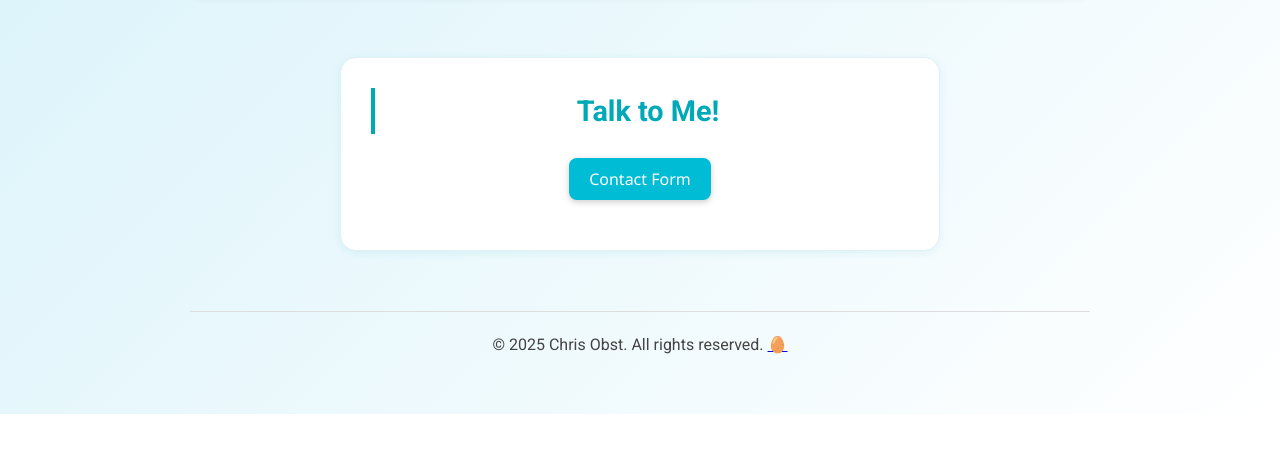
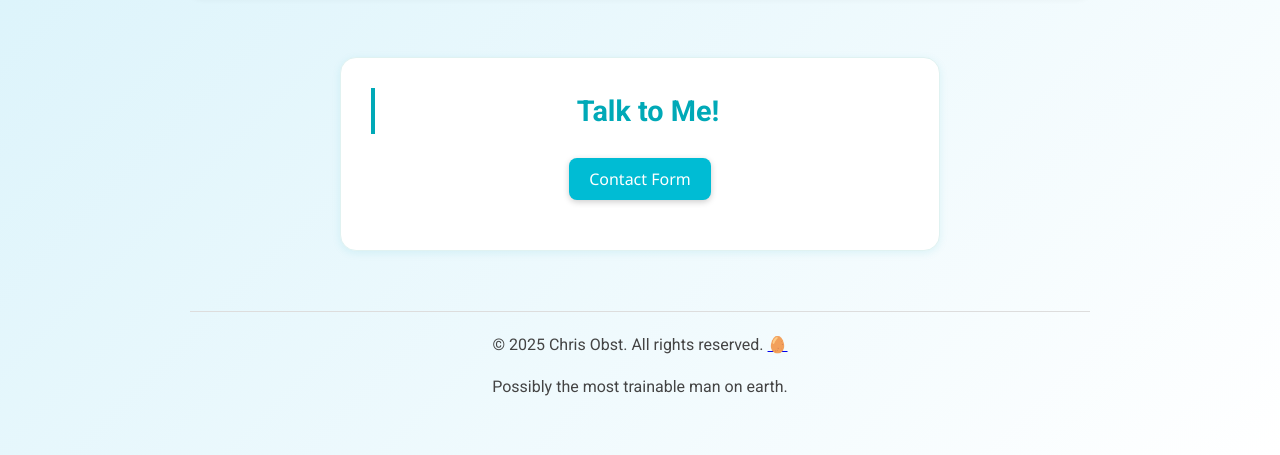
Before and after one commit to CJOBST01/portfolio-site, a plain HTML site: page cv.html in a window 1280 px wide. Shown: the part 2627-3082 px from the top of the page. Before the commit the page ends 3041 px from the top, so only its background shows below. Drawn offline with Linux system fonts and the light colour scheme.

Commit message:
minor mods

```diff
--- a/cv.html
+++ b/cv.html
@@ -367,6 +367,7 @@
           >&#129370;</a
         >
       </p>
+      <p>Possibly the most trainable man on earth.</p>
     </footer>
     </div>
     <script src="scripts/cvjs.js"></script>
```
